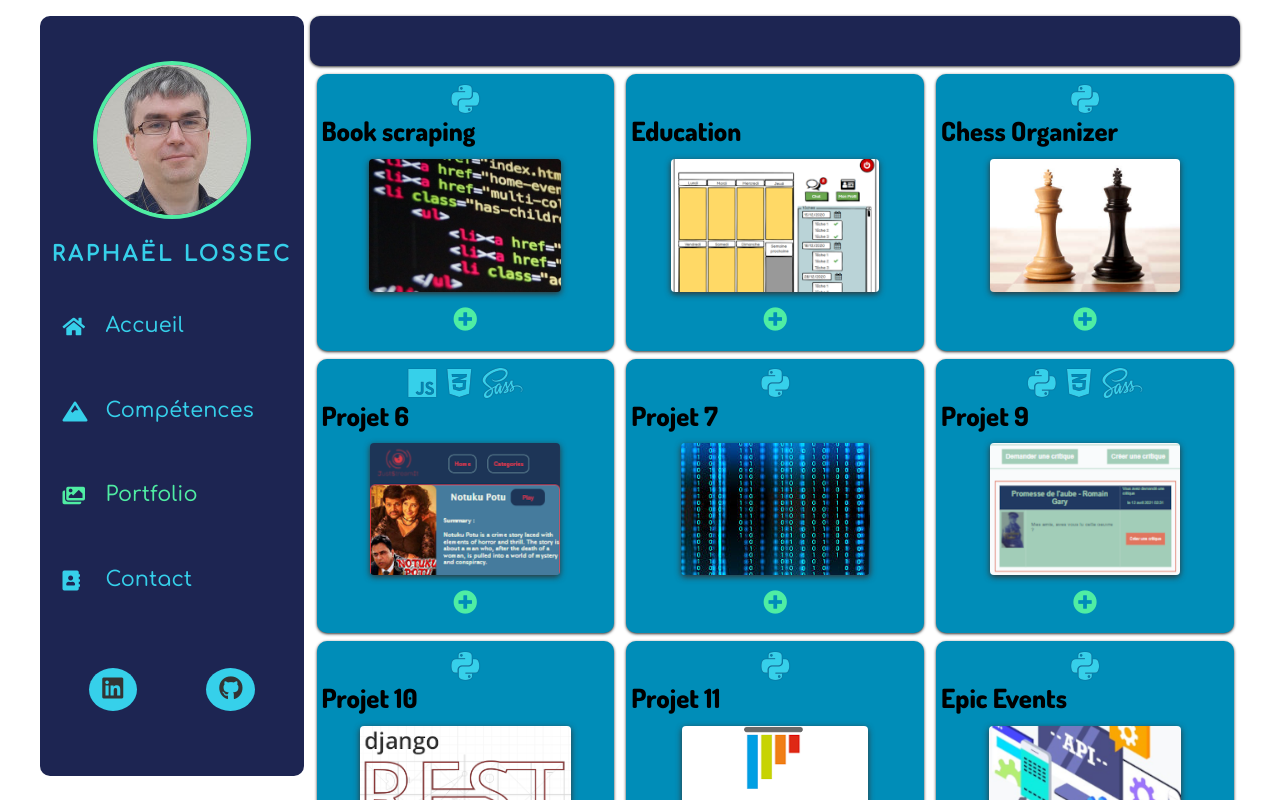
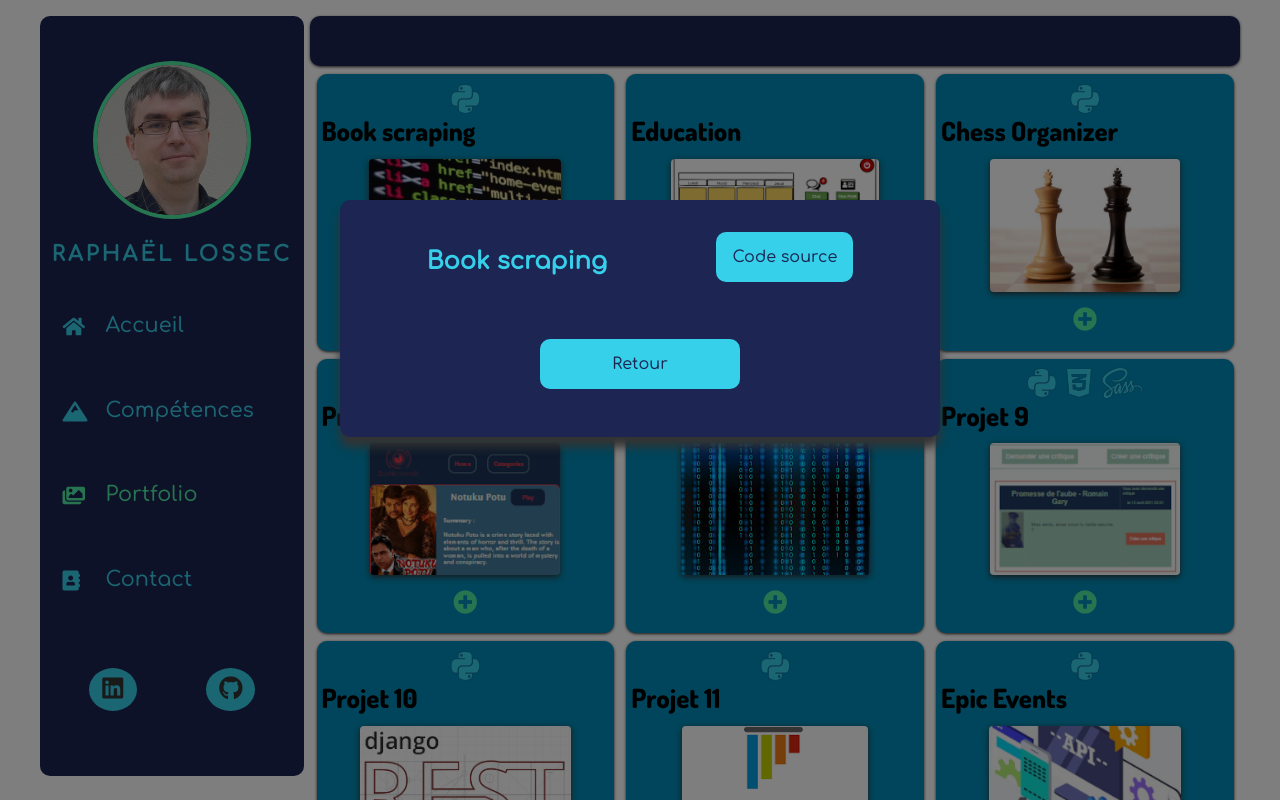
Before and after one commit to S0Imyr/site_perso, a React (Create React App) app: page /portfolio in a window 1280 px wide. Both pictures are taken after a click on the element 465 px from the left and 319 px from the top of the page. Shown: the top 800 px of the page. Built offline with nearby package versions, Linux system fonts and the light colour scheme; a web font is replaced by a local one.

Commit message:
Add pop up description for Project

```diff
--- a/src/components/portfolio/Project.js
+++ b/src/components/portfolio/Project.js
@@ -1,8 +1,19 @@
 import React, { Component } from 'react';
 
 class Project extends Component {
+    state = {
+        showInfo: false
+    }
+
+    handleInfo = () => {
+        this.setState({
+            showInfo:!this.state.showInfo
+        })
+    }
+
+
     render() {
-        let {title, languagesIcons, source, info, img} = this.props.item;
+        let {title, languagesIcons, link, resume, img} = this.props.item;
         return (
             <div className='project'>
                 <div className='icons'>
@@ -11,10 +22,31 @@ class Project extends Component {
                     )}
                 </div>
                 <h3>{title}</h3>
-                <img src={img} alt='/' />
-                <span className='infos'>
+                <img src={img} alt='/' onClick={this.handleInfo}/>
+                <span className='infos' onClick={this.handleInfo}>
                     <i className='fas fa-plus-circle'></i>
                 </span>
+
+                {
+                    this.state.showInfo && (
+                        <div className="showInfos">
+                            <div className="infosContent">
+                                <div className="head">
+                                    <h2>{title}</h2>
+                                    <div className="sourceCode">
+                                        <a href={link} rel="noopener noreferrer" className='button' target='_blank'>Code source</a>
+                                    </div>
+                                </div>
+
+                                <p className="text">{resume}</p>
+
+                                <div className="button return" onClick={this.handleInfo}>
+                                    Retour
+                                </div>
+                            </div>
+                        </div>
+                    )
+                }
             </div>
         );
     }
```
